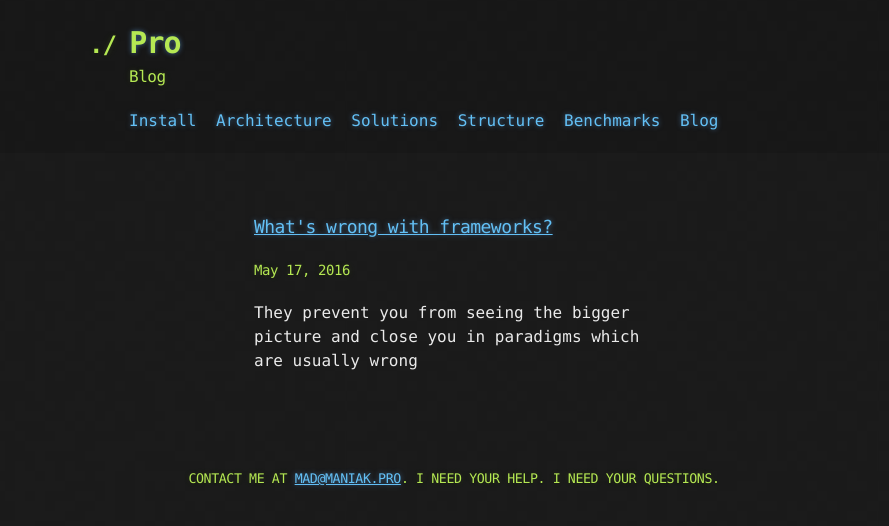
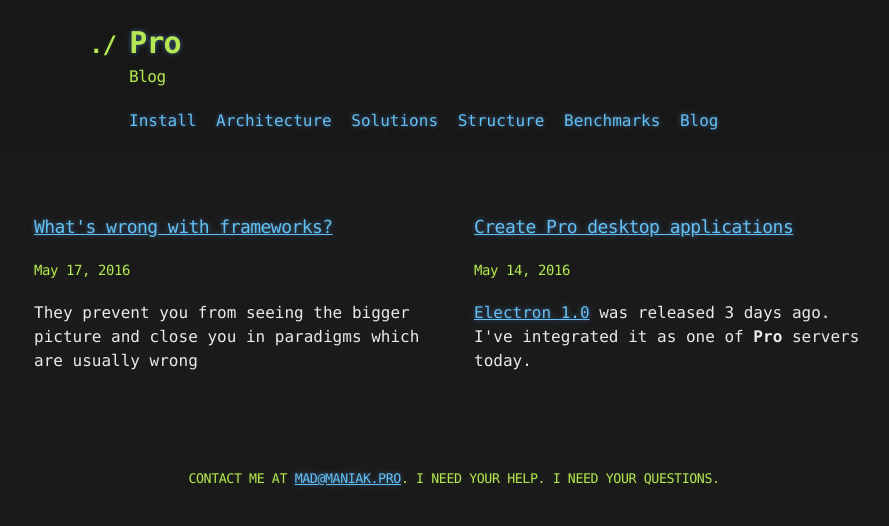
Before and after one commit to madmaniak/pro, a Jekyll site: the page built from blog.html, in a window 1280 px wide. Shown: the top 526 px of the page, without its empty margins (186-1075 px from the left). Built offline with Jekyll 4.4.1, drawn with Linux system fonts in a browser that asks for light colours; Markdown is read by kramdown in place of the engine named in the settings.

Commit message:
electron post

```diff
--- a/_layouts/posts.html
+++ b/_layouts/posts.html
@@ -3,7 +3,7 @@ layout: default
 ---
 
 <div class="container">
-{{ page.date | | date: '%B %d, %Y' }}
+<p>{{ page.date | | date: '%B %d, %Y' }}</p>
 {{ content }}
 <br />
 <hr />
--- /dev/null
+++ b/_posts/2016-05-14-create-desktop-applications-with-pro.html
@@ -0,0 +1,14 @@
+---
+layout: posts
+title: Create Pro desktop applications
+meta: <a href="http://electron.atom.io/blog/2016/05/11/electron-1-0">Electron 1.0</a> was released 3 days ago.<br />I've integrated it as one of <strong>Pro</strong> servers today.
+---
+
+<div class="center">
+  <img src="{{site.baseurl}}/images/posts/electron.svg" width=200 height=200 />
+</div>
+<p>
+It took 2 minutes to integrate Electron with Pro according to <a href="http://electron.atom.io/docs/tutorial/quick-start">quick start</a> guide.
+<a href="https://github.com/madmaniak/pro-example-app">Example app</a> runs on my desktop without any changes.
+</p>
+<img src="{{site.baseurl}}/images/posts/pro-electron-screenshot.png" width=645 height=394 />
--- a/stylesheets/stylesheet.css
+++ b/stylesheets/stylesheet.css
@@ -274,3 +274,7 @@ form input[type=submit]:hover {
 .twitter-tweet-rendered {
   margin: 10px auto;
 }
+
+.center {
+  text-align: center;
+}
```
Also changed, not shown: images/posts/electron.svg (added), images/posts/pro-electron-screenshot.png (added).
